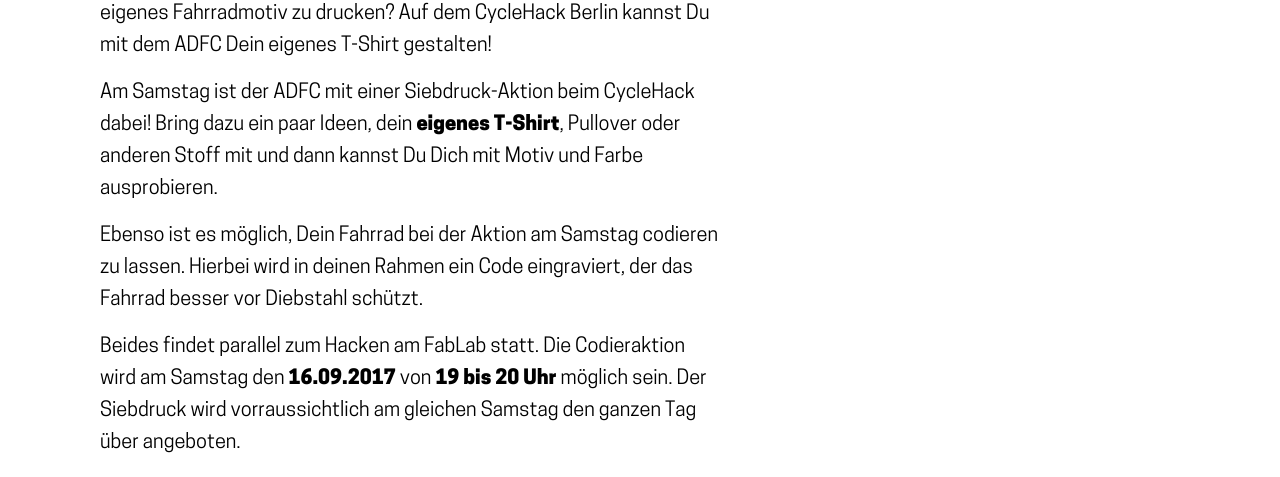
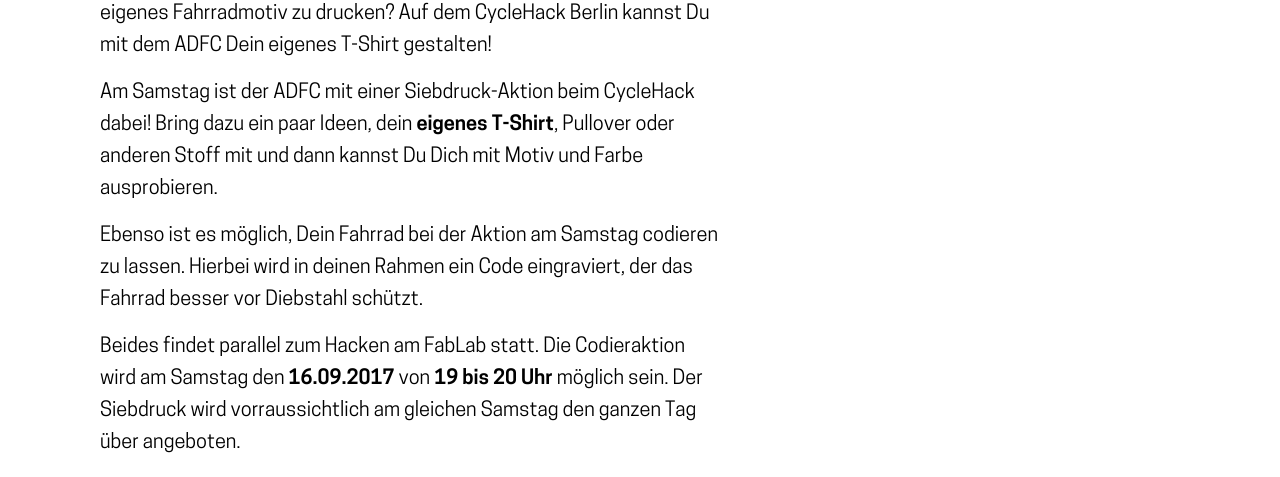
Before and after one commit to sjockers/cyclehackberlin.de, a Jekyll site: the page built from _posts/2017-09-13-adfc-codiern-und-siebdruck.markdown, in a window 1280 px wide. Shown: the part 708-1185 px from the top of the page. Built offline with Jekyll 4.4.1, drawn with Linux system fonts in a browser that asks for light colours.

Commit message:
Improve styling for emphases

```diff
--- a/_sass/_base.scss
+++ b/_sass/_base.scss
@@ -111,6 +111,15 @@ a {
 }
 
 
+/**
+ * Emphases
+ */
+b,
+em,
+strong {
+    font-weight: 600;
+}
+
 
 /**
  * Blockquotes
```
